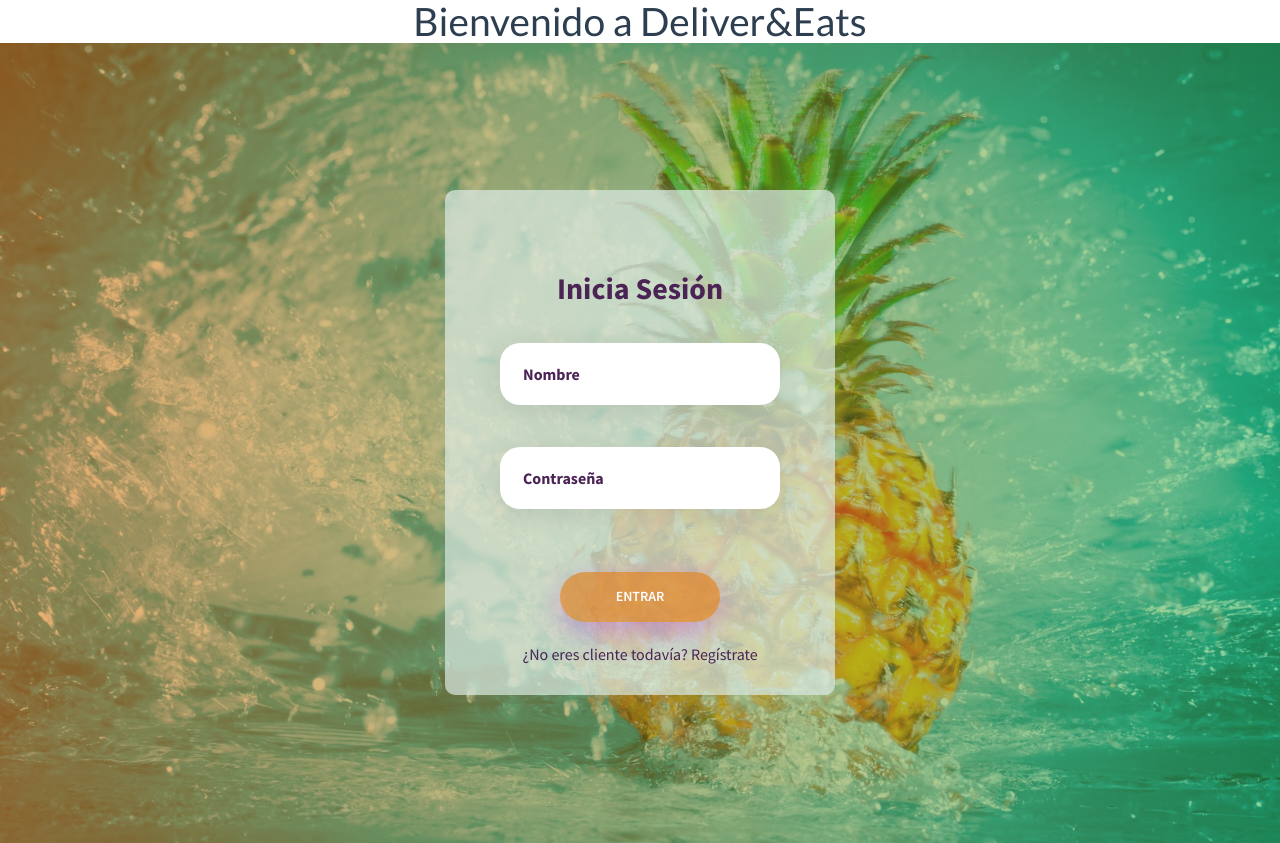
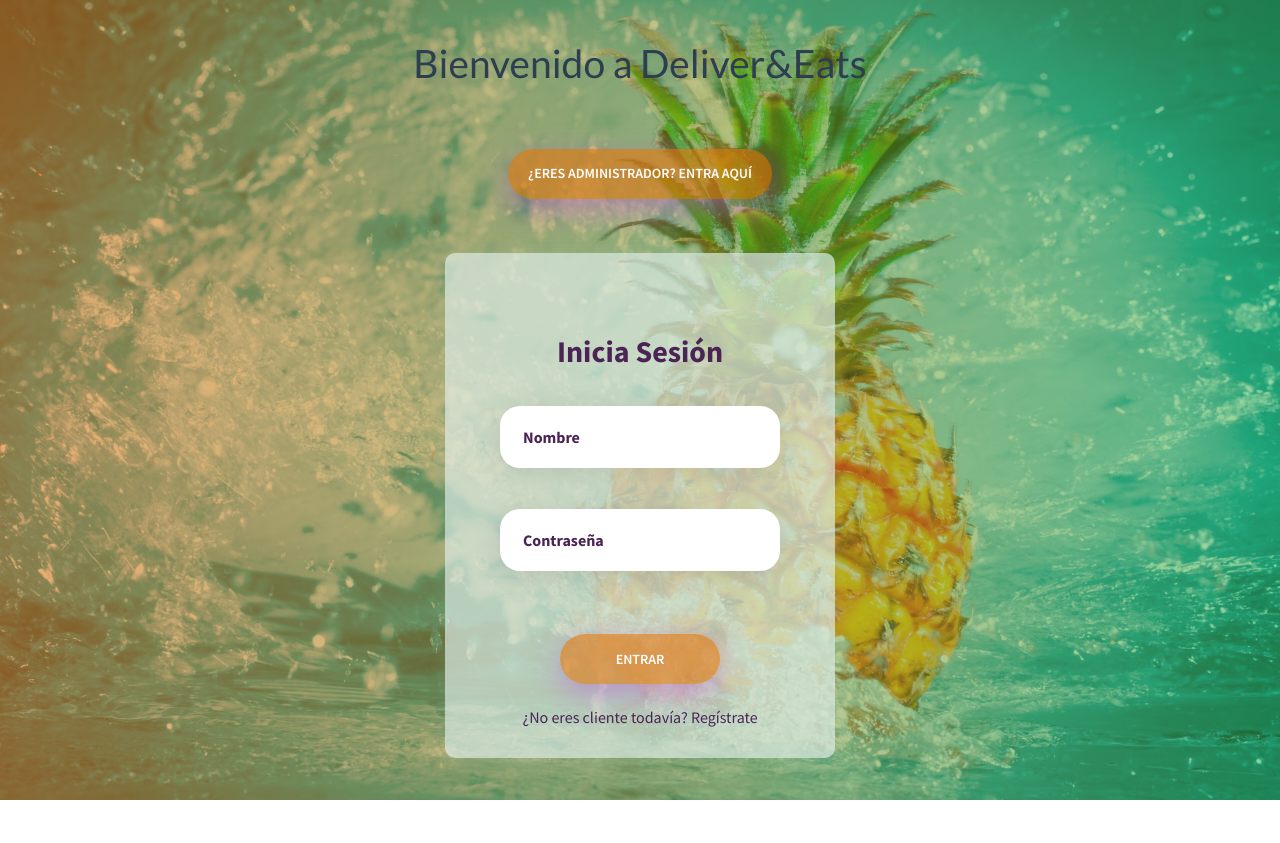
Before and after one commit to PredadorAkrid/IS-2020-2-Equipo5, a Django app: page / in a window 1280 px wide. After the commit the page ends 800 px from the top, so only its background shows below. Run offline with Django 3.2, Linux system fonts and the light colour scheme; some libraries are stand-ins or nearby versions.

Commit message:
botón para iniciar sesión admin

```diff
--- a/ProyectoFinal/administrador/urls.py
+++ b/ProyectoFinal/administrador/urls.py
@@ -8,7 +8,7 @@ app_name = "administrador"
 urlpatterns = [
 
 	#temporal, no se llamarán así las vistas
-   	path("", views.Index.as_view(), name="Index"),
+   	path("", index, name="IndexAdministrador"),
    	#ruta para listar las ordenes con vistas basadas en funciones
     path("lista-ordenes/", lista_ordenes, name="listar_ordenes"),
 	#ruta para editar una orden, recibe el id de la orden a editar en la url
--- a/ProyectoFinal/static/css/main.css
+++ b/ProyectoFinal/static/css/main.css
@@ -453,3 +453,7 @@ iframe {
     padding-right: 15px;
   }
 }
+.admin-button{
+  margin-top:10px;
+
+}
--- a/ProyectoFinal/templates/cliente/index.html
+++ b/ProyectoFinal/templates/cliente/index.html
@@ -18,11 +18,18 @@
   <body>
 
 
-  	<div class="title">
+
+
+
+    <div class="container-login100" style="background-image: url('../../../static/imagenes/piña.jpg');">
+		<div class="title">
   			<h1 align="center">Bienvenido a Deliver&Eats</h1>
-  	</div>
-    <div class="container-login100" style="background-image: url('../../../static/imagenes/piña.jpg');">
-
+  		</div>
+  		<div class="container-login100-form-btn admin-button">
+			<a class="login100-form-btn 	txt2 hov1 " href="admin/" >
+				¿Eres administrador? Entra aquí
+			</a>
+		</div>
 		<div class="wrap-login100 p-l-55 p-r-55 p-t-80 p-b-30">
 			<form action="." method="POST" class="login100-form validate-form">
 			    {% csrf_token %}
```
Also changed, not shown: ProyectoFinal/administrador/views.py (+5 -3 lines), ProyectoFinal/templates/administrador/index.html (+10 -1 lines), ProyectoFinal/templates/cliente/registro_cliente.html (+4 -4 lines), ProyectoFinal/db.sqlite3, ProyectoFinal/static/imagenes/92741155_1157161657977247_6029073883791884288_n.png (added).
